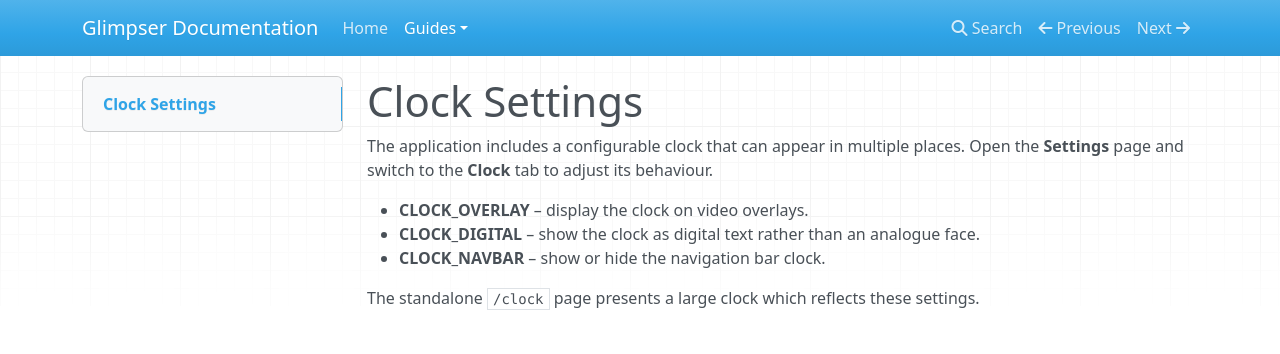
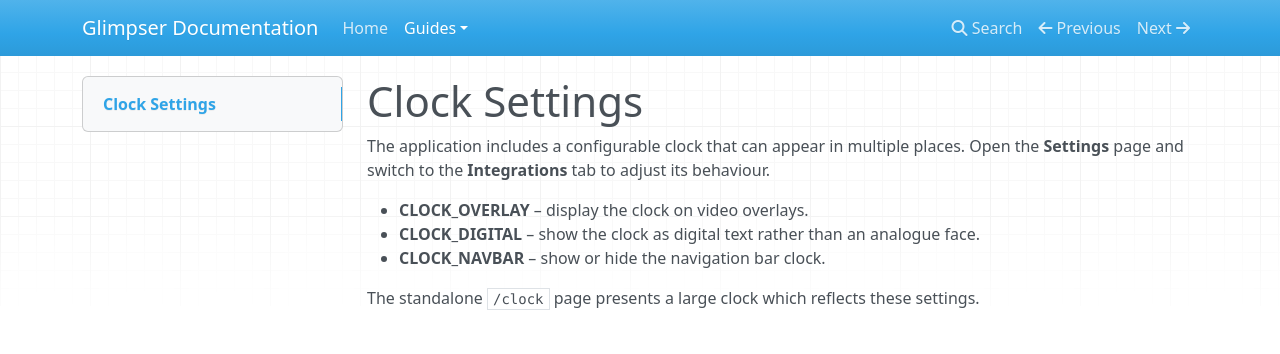
Before and after one commit to KristopherKubicki/glimpser, an MkDocs documentation site: the page built from docs/clock_settings.md, in a window 1280 px wide. Shown: the top 354 px of the page. Built offline with MkDocs 1.6.1, drawn with Linux system fonts in a browser that asks for light colours; nearby versions of some CDN libraries.

Commit message:
feat(settings): consolidate integration tabs

```diff
--- a/docs/clock_settings.md
+++ b/docs/clock_settings.md
@@ -1,9 +1,9 @@
 # Clock Settings
 
-The application includes a configurable clock that can appear in multiple places. Open the **Settings** page and switch to the **Clock** tab to adjust its behaviour.
+The application includes a configurable clock that can appear in multiple places. Open the **Settings** page and switch to the **Integrations** tab to adjust its behaviour.
 
-* **CLOCK_OVERLAY** – display the clock on video overlays.
-* **CLOCK_DIGITAL** – show the clock as digital text rather than an analogue face.
-* **CLOCK_NAVBAR** – show or hide the navigation bar clock.
+- **CLOCK_OVERLAY** – display the clock on video overlays.
+- **CLOCK_DIGITAL** – show the clock as digital text rather than an analogue face.
+- **CLOCK_NAVBAR** – show or hide the navigation bar clock.
 
 The standalone `/clock` page presents a large clock which reflects these settings.
```
Also changed, not shown: 1 other file.
